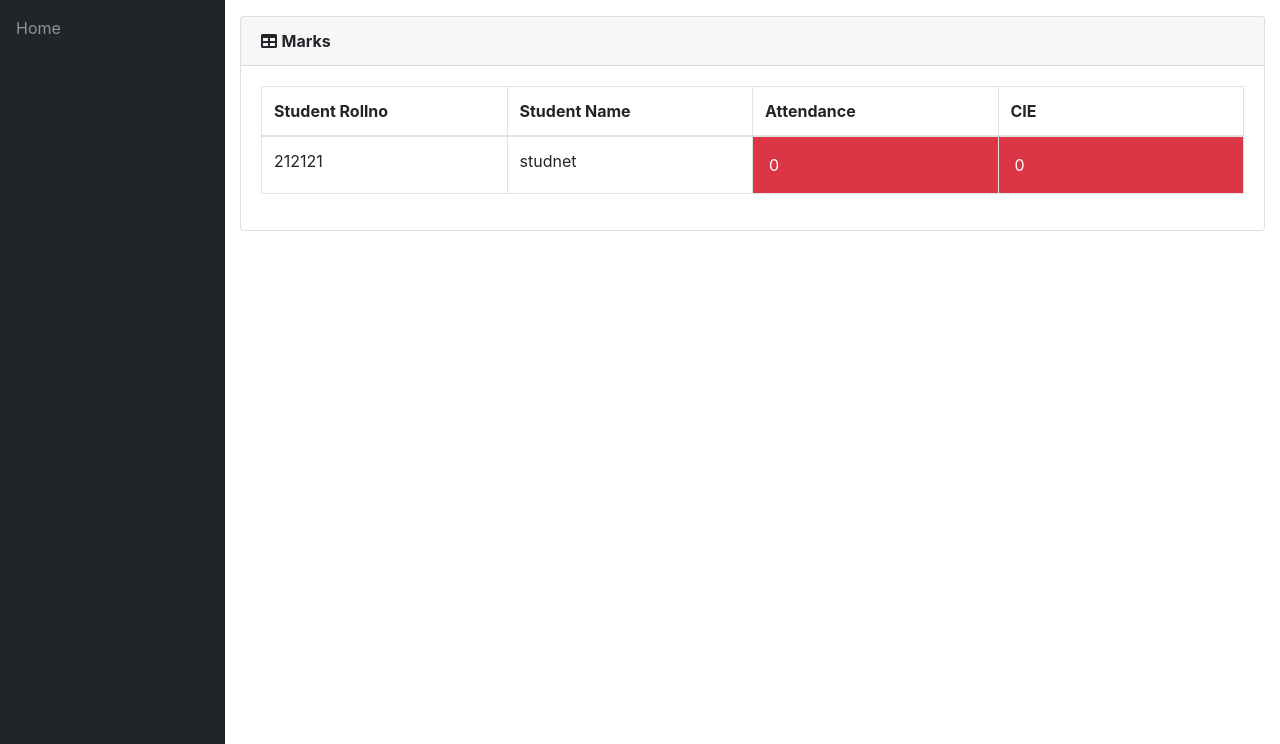
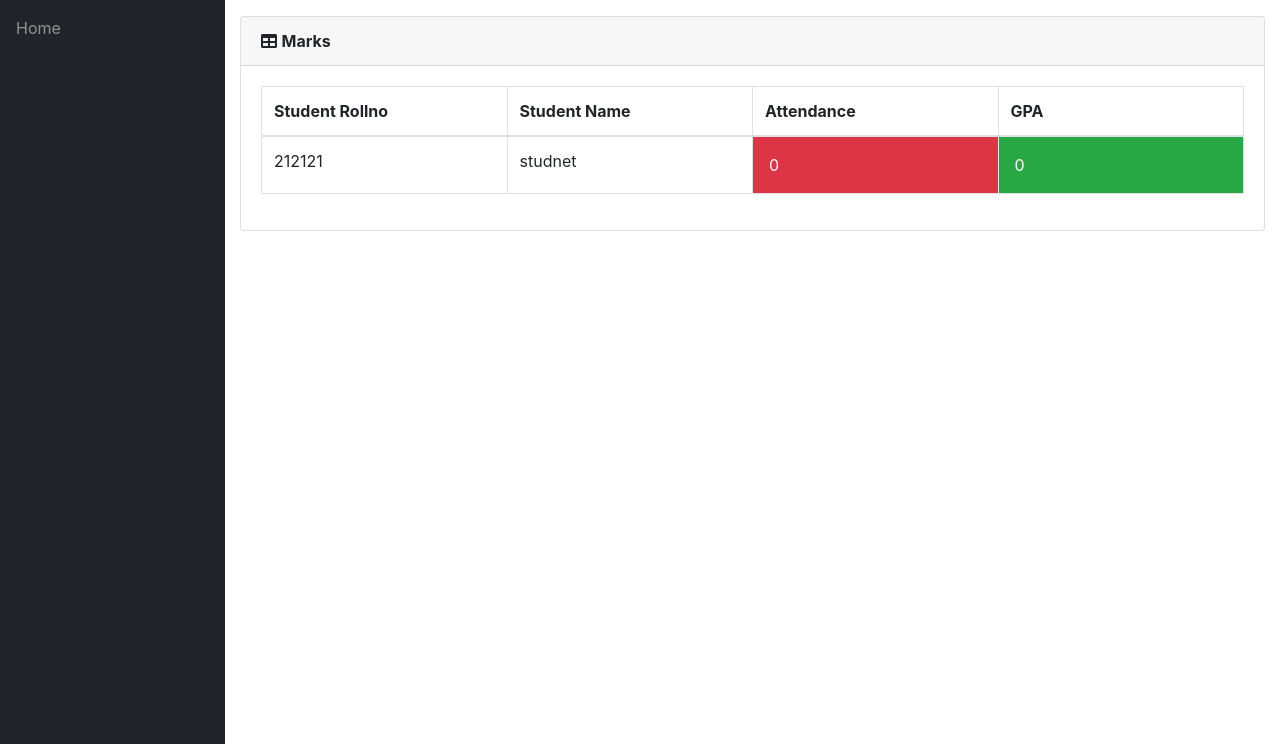
Before and after one commit to Drk0058/Student_management, a Django app: page /info/teacher/1/Report/ in a window 1280 px wide. Shown: the part 56-800 px from the top of the page. Run offline with Django 3.2, Linux system fonts and the light colour scheme; a user stored in the database is signed in; data comes from the database, SQL or seed files in the repository; both versions use the stored data as it was before the commit; some libraries are stand-ins or nearby versions.

Commit message:
Added real world Data

```diff
--- a/info/models.py
+++ b/info/models.py
@@ -230,13 +230,13 @@ class StudentCourse(models.Model):
         cname = Course.objects.get(name=self.course)
         return '%s : %s' % (sname.name, cname.status)
 
-    def get_cie(self):
+    def get_gpa(self):
         marks_list = self.marks_set.all()
         m = []
         for mk in marks_list:
             m.append(mk.marks1)
-        cie = math.ceil(sum(m[:5])/2)
-        return cie
+        gpa = math.ceil(sum(m[:5]) / 2)
+        return gpa
 
     def get_attendance(self):
         a = AttendanceTotal.objects.get(student=self.student, course=self.course)
--- a/info/templates/info/t_report.html
+++ b/info/templates/info/t_report.html
@@ -14,7 +14,7 @@
                         <th style="width: 25%">Student Rollno</th>
                         <th style="width: 25%">Student Name</th>
                         <th style="width: 25%">Attendance</th>
-                        <th style="width: 25%">CIE</th>
+                        <th style="width: 25%">GPA</th>
                   </thead>
                   <tbody>
                     {% for sc in sc_list %}
@@ -27,9 +27,9 @@
                             <td class="p-3 mb-2 bg-success text-white">{{ sc.get_attendance }}</td>
                         {% endif %}
                         {% if sc.get_cie < 25 %}
-                            <td class="p-3 mb-2 bg-danger text-white">{{ sc.get_cie }}</td>
+                            <td class="p-3 mb-2 bg-danger text-white">{{ sc.get_gpa }}</td>
                         {% else %}
-                            <td class="p-3 mb-2 bg-success text-white">{{ sc.get_cie }}</td>
+                            <td class="p-3 mb-2 bg-success text-white">{{ sc.get_gpa }}</td>
                         {% endif %}
                     </tr>
                     {% empty %}
--- a/info/templates/info/t_timetable.html
+++ b/info/templates/info/t_timetable.html
@@ -49,7 +49,7 @@
                                     {% endfor %}
                                 </tr>
                                 {% endfor %}
-                            <tr><a href={{ link }}> Meeting link</a></tr>
+                            <tr><a href={{link }}> Meeting link</a></tr>
                             </tbody>
                         </table>
                      </div>
--- a/info/views.py
+++ b/info/views.py
@@ -11,10 +11,7 @@ def alerts(request,stud_id):
     alerts_list = []
     for x in Alert.objects.all().order_by('Date').reverse():
         alerts_list.append(x)
-        context = {
-            'Alerts_list':alerts_list,
-        }
-    return render(request, 'info/alerts.html', context)
+    return render(request, 'info/alerts.html', {'Alerts_list':alerts_list})
 
 @login_required
 def index(request):
@@ -240,7 +237,7 @@ def timetable(request, class_id):
 def t_timetable(request, teacher_id):
     asst = AssignTime.objects.filter(assign__teacher_id=teacher_id)
     class_matrix = [[True for i in range(13)] for j in range(5)]
-    class_link = [[Teacher.objects.get(id = teacher_id).meeting_link for i in range(13)] for j in range(5)]
+    class_link = Teacher.objects.get(id = teacher_id).meeting_link
     for i, d in enumerate(DAYS_OF_WEEK):
         t = 0
         for j in range(13):
```
Also changed, not shown: db.sqlite3.
